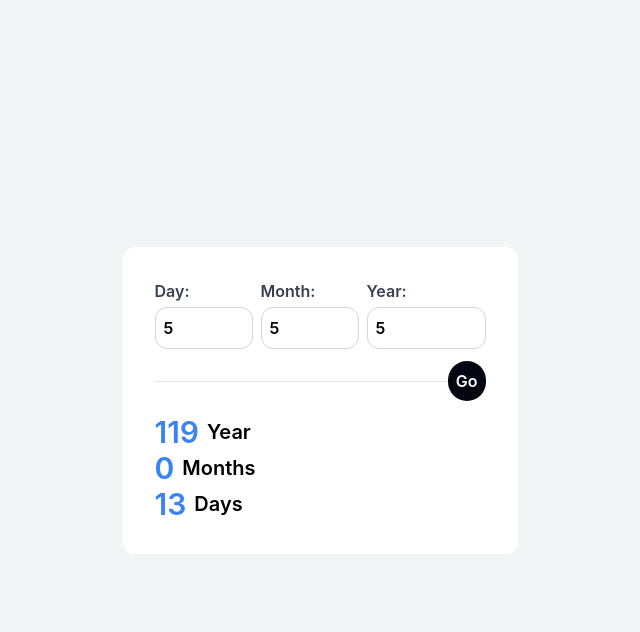
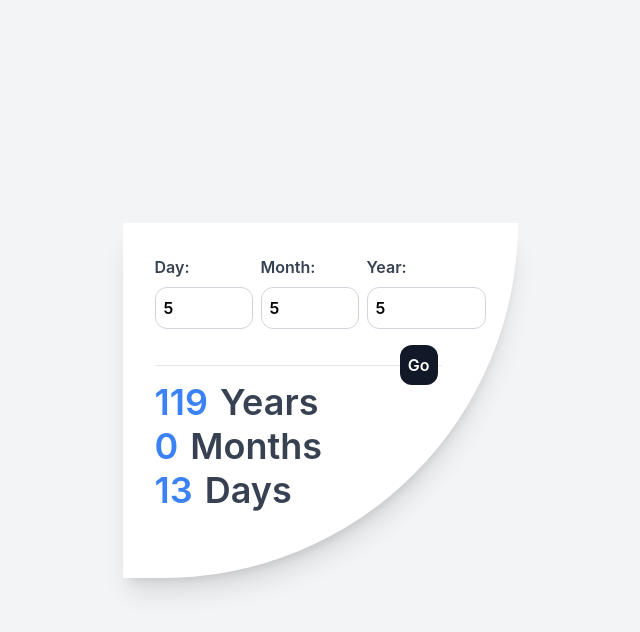
Before and after one commit to kyyril/age-calculator, a React (Create React App) app: page / in a window 1280 px wide. Both pictures are taken after typing "5", "5", "5" into the empty fields and a click on the button "Go". Shown: the top 632 px of the page, without its empty margins (320-960 px from the left). Built offline with nearby package versions, Linux system fonts and the light colour scheme.

Commit message:
feat: modern ui

```diff
--- a/src/components/AgeCalculator.jsx
+++ b/src/components/AgeCalculator.jsx
@@ -35,8 +35,8 @@ const AgeCalculator = () => {
 
   return (
     <div className=" bg-gray-100 flex flex-col items-center justify-center min-h-screen font-semibold">
-      <div className='rounded-xl bg-white p-8'>
-      <form onSubmit={handleSubmit} className="flex flex-auto gap-2" >
+      <div className='bg-white p-8 shadow-xl rounded-br-full'>
+      <form onSubmit={handleSubmit} className="flex flex-auto gap-2 bg-white p-0 " >
         <div className="flex flex-col">
           <label htmlFor="day" className="block text-gray-700">Day:</label>
           <input
@@ -44,7 +44,7 @@ const AgeCalculator = () => {
             id="day"
             value={day}
             onChange={(e) => setDay(e.target.value)}
-            className="mt-1 p-2 border border-gray-300 rounded-xl w-full"
+            className="mt-2 p-2 border border-gray-300 rounded-xl w-full"
             required
             placeholder='DD'
             min="1"
@@ -58,7 +58,7 @@ const AgeCalculator = () => {
             id="month"
             value={month}
             onChange={(e) => setMonth(e.target.value)}
-            className="mt-1 p-2 border border-gray-300 rounded-xl w-full"
+            className="mt-2 p-2 border border-gray-300 rounded-xl w-full"
             required
             placeholder='MM'
             min="1"
@@ -72,7 +72,7 @@ const AgeCalculator = () => {
             id="year"
             value={year}
             onChange={(e) => setYear(e.target.value)}
-            className="mt-1 p-2 border border-gray-300 rounded-xl w-full"
+            className="mt-2 p-2 border border-gray-300 rounded-xl w-full"
             required
             placeholder='YYY'
             min="1900"
@@ -80,21 +80,21 @@ const AgeCalculator = () => {
           />
         </div>
       </form>
-      <div className='relative'>
-      <hr className='my-8 border-b-gray-600' />
-        <button type="submit" onClick={handleSubmit} className=" bg-gray-950 text-white p-2 rounded-full active:bg-gray-700 absolute -top-5 right-0 ">
+      <div className='my-9 relative'>
+      <hr className='flex items-start mr-11 border-b-gray-600 ' />
+        <button type="submit" onClick={handleSubmit} className="hover:rounded-full bg-gray-900 text-white p-2 rounded-xl active:bg-blue-700 absolute -top-5 right-12 shadow-8xl">
           Go
         </button>
       {age !== null && (
-        <div className=" flex flex-col gap-x-4 text-xl">
+        <div className=" flex flex-col gap-y-1 items-start text-4xl my-4">
           <div className='flex items-center gap-2'>
-            <span className=' text-blue-500 gap-x-3 text-3xl'>{age.years}</span> Year
+            <span className='mr-1 text-blue-500 gap-x-3 text-4xl'>{age.years}</span><span className='text-gray-700'>Years</span>
           </div>
           <div className='flex items-center gap-2'>
-            <span className=' text-blue-500 text-3xl'>{age.months}</span> Months
+            <span className='mr-1 text-blue-500 text-4xl'>{age.months}</span><span className='text-gray-700'>Months</span>
           </div>
           <div className='flex items-center gap-2'>
-            <span className=' text-blue-500 gap-x-3 text-3xl'>{age.days}</span> Days
+            <span className='mr-1 text-blue-500 gap-x-3 text-4xl'>{age.days}</span><span className='text-gray-700'>Days</span>
           </div>
         </div>
       )}
```
